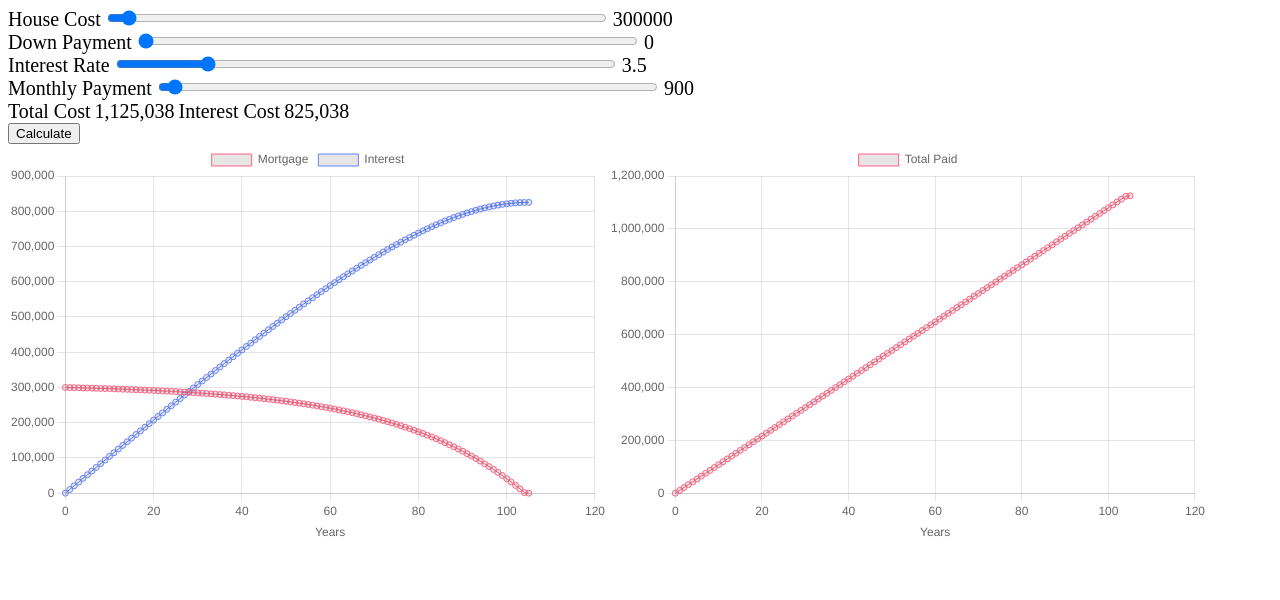
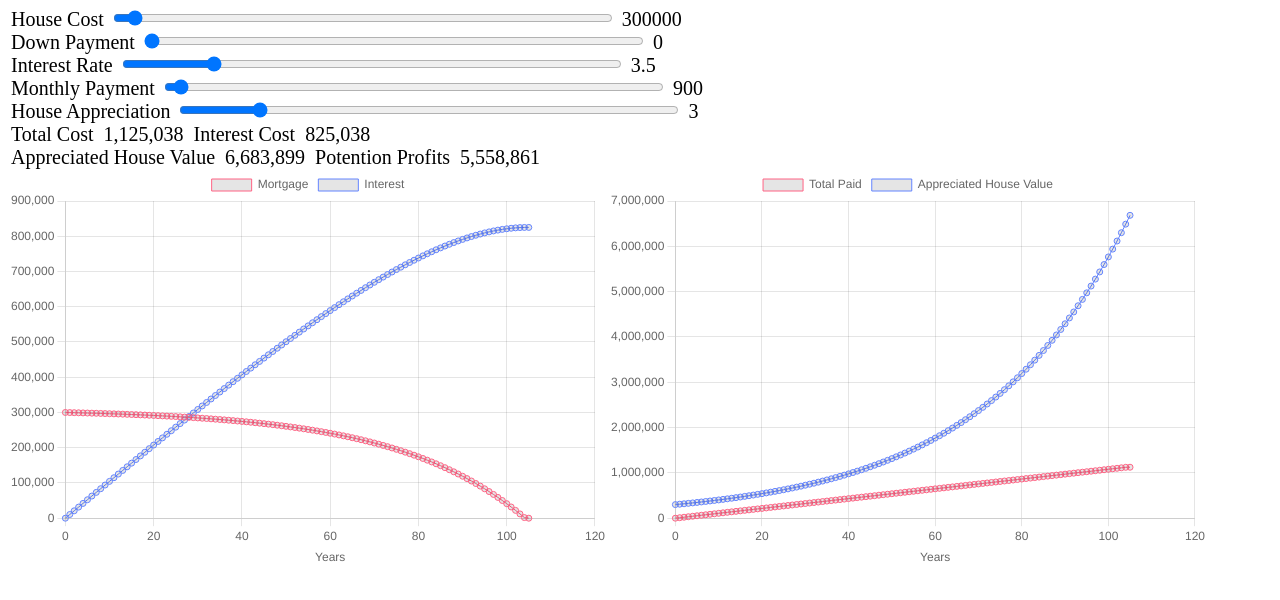
Before and after one commit to J45k4/mortage, a plain HTML site: page index.html in a window 1280 px wide. Drawn offline with nearby package versions, Linux system fonts and the light colour scheme.

Commit message:
Add house value appreciation

```diff
--- a/index.html
+++ b/index.html
@@ -22,6 +22,8 @@
 
         label {
             font-size: 20px;
+            margin-left: 3px;
+            margin-right: 3px;
         }
     </style>
 </head>
@@ -49,14 +51,22 @@
         <label id="monthlyPaymentLabel">900</label>
     </div>
     <div>
+        <label>House Appreciation</label>
+        <input type="range" id="houseAppreciation" value="3" min="0" max="20" step="0.1" />
+        <label id="houseAppreciationLabel">3</label>
+    </div>
+    <div>
         <label>Total Cost</label>
         <label id="totalCost">0</label>
         <label>Interest Cost</label>
         <label id="interestCost">0</label>
     </div>
-    <button id="calculate">
-        Calculate
-    </button>
+    <div>
+        <label>Appreciated House Value</label>
+        <label id="appreciatedHouseValue">0</label>
+        <label>Potention Profits</label>
+        <label id="potentionProfits">0</label>
+    </div>
     <div class="canvas-container">
         <canvas id="mortgageChart"></canvas>
         <canvas id="totalPaidChart"></canvas>
@@ -67,11 +77,12 @@
     const downPaymentRange = document.getElementById("downPayment");
     const interestRateSelect = document.getElementById("interestRate");
     const monthlyPaymentRange = document.getElementById("monthlyPayment");
-    const calculateButton = document.getElementById("calculate");
+    const houseAppreciationRange = document.getElementById("houseAppreciation");
 
     const houseCostLabel = document.getElementById("houseCostLabel");
     const downPaymentLabel = document.getElementById("downPaymentLabel");
     const interestRateLabel = document.getElementById("interestRateLabel");
+    const houseAppreciationLabel = document.getElementById("houseAppreciationLabel");
     const monthlyPaymentLabel = document.getElementById("monthlyPaymentLabel");
 
     houseCostRange.value = localStorage.getItem("houseCost") || 300000;
@@ -80,6 +91,8 @@
     downPaymentLabel.innerText = downPaymentRange.value;
     interestRateSelect.value = localStorage.getItem("interestRate") || 3.5;
     interestRateLabel.innerText = interestRateSelect.value;
+    houseAppreciationRange.value = localStorage.getItem("houseAppreciation") || 3;
+    houseAppreciationLabel.innerText = houseAppreciationRange.value;
     monthlyPaymentRange.value = localStorage.getItem("monthlyPayment") || 900;
     monthlyPaymentLabel.innerText = monthlyPaymentRange.value;
 
@@ -145,6 +158,12 @@
                         data: [],
                         borderColor: "rgba(255, 99, 132, 1)",
                         borderWidth: 1
+                    },
+                    {
+                        label: "Appreciated House Value",
+                        data: [],
+                        borderColor: "rgba(99, 132, 255, 1)",
+                        borderWidth: 1
                     }
                     ]
                 },
@@ -168,16 +187,20 @@
         const interestRate = interestRateSelect.value;
         const monthlyPayment = monthlyPaymentRange.value;
 
-        let paidOff = houseCost - downPayment;
+        let paidOff = houseCost - downPayment
         let totalInterestPaid = 0
         let totalPaid = downPayment;
+        let appreciatedHouseValue = houseCost;
 
         const paidOffHistory = [paidOff]
         const interestHistory = [totalInterestPaid]
         const totalPaidHistory = [totalPaid]
+        const appreciatedHouseValueHistory = [appreciatedHouseValue]
         let yearsNotDecreased = 0;
 
         for (let i = 0; i < 500; i++) {
+            appreciatedHouseValue = appreciatedHouseValue * (1 + (houseAppreciationRange.value / 100));
+            appreciatedHouseValueHistory.push(appreciatedHouseValue);
             const interest = paidOff * (interestRate / 100);
             totalInterestPaid += interest;
             interestHistory.push(totalInterestPaid);
@@ -213,6 +236,9 @@
 
         document.getElementById("totalCost").innerText = numberFormatter.format(totalPaid.toFixed(2));
         document.getElementById("interestCost").innerText = numberFormatter.format(totalInterestPaid.toFixed(2));
+        document.getElementById("appreciatedHouseValue").innerText = numberFormatter.format(appreciatedHouseValue.toFixed(2));
+        const potentialProfits = appreciatedHouseValue - totalPaid;
+        document.getElementById("potentionProfits").innerText = numberFormatter.format(potentialProfits.toFixed(2));
 
         chart.data.labels = Array.from({ length: paidOffHistory.length }, (_, i) => i);
         chart.data.datasets[0].data = paidOffHistory;
@@ -221,6 +247,7 @@
 
         totalPaidChart.data.labels = Array.from({ length: totalPaidHistory.length }, (_, i) => i);
         totalPaidChart.data.datasets[0].data = totalPaidHistory;
+        totalPaidChart.data.datasets[1].data = appreciatedHouseValueHistory;
         totalPaidChart.update();
     }
 
@@ -248,7 +275,11 @@
         calculate();
     }
 
-    calculateButton.addEventListener("click", calculate);
+    houseAppreciationRange.oninput = (e) => {
+        localStorage.setItem("houseAppreciation", e.target.value);
+        document.getElementById("houseAppreciationLabel").innerText = e.target.value;
+        calculate();
+    }
 
     calculate();
 </script>
```
